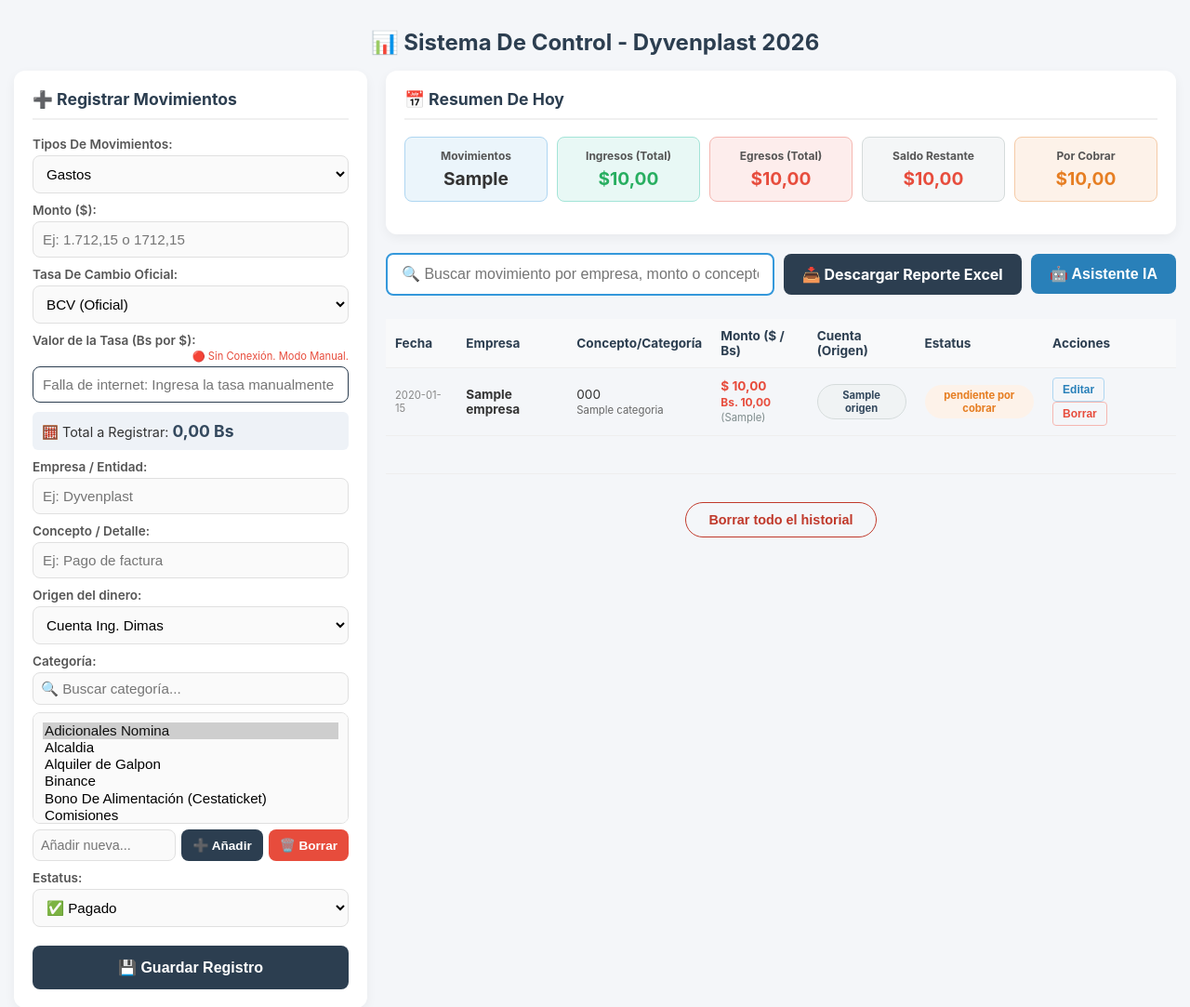
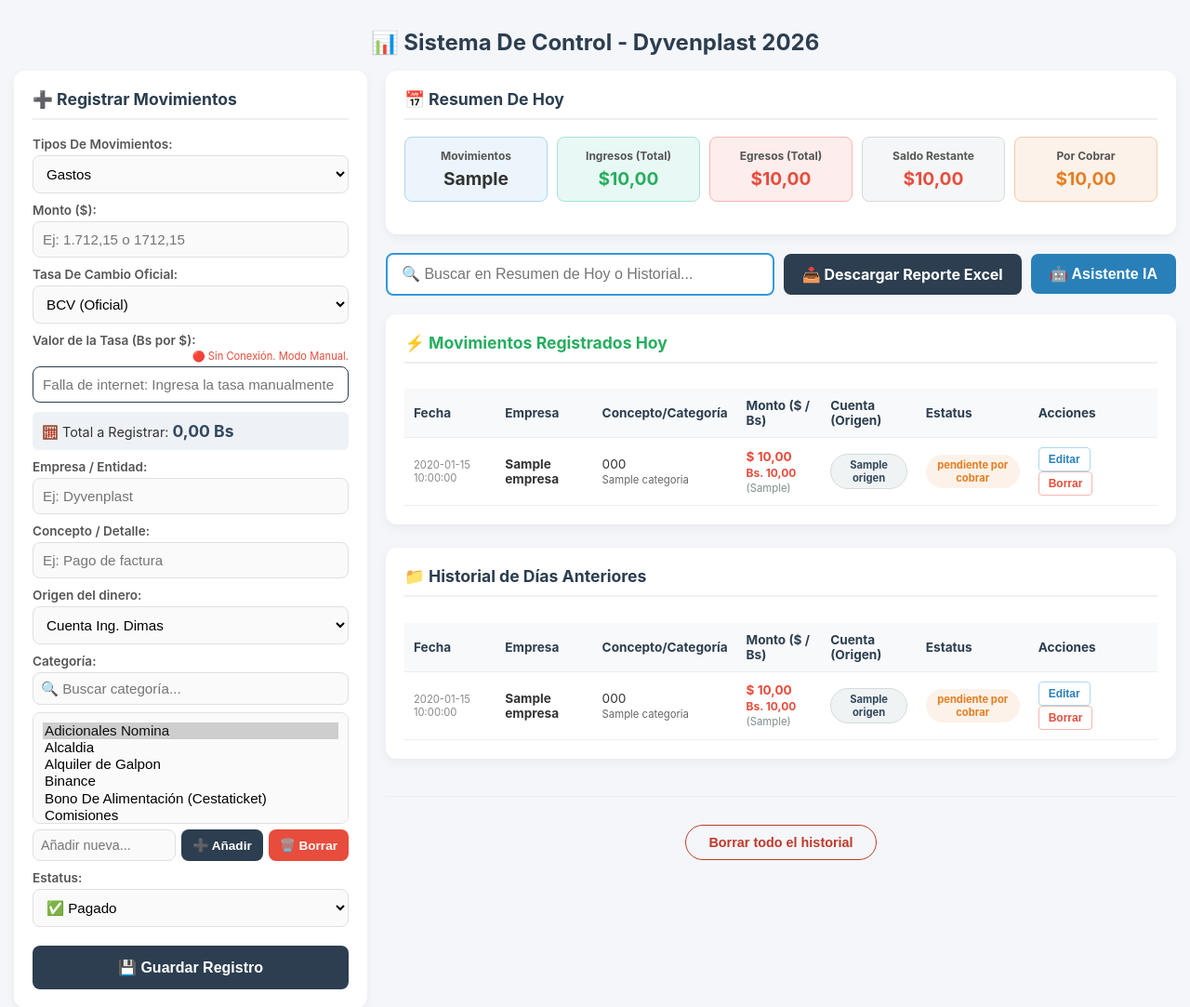
Before and after one commit to rivaszpt-debug/Dyvenplast2025, a Flask app: template templates/index.html in a window 1280 px wide. Shown: the top 1083 px of the page at 93% size. Run offline with Flask 3, Linux system fonts and the light colour scheme; the template is opened without the code that fills it: most values are stand-ins (such as "Sample title", 1, 10 or a date in 2020); some libraries are stand-ins or nearby versions.

Commit message:
Actualización: separación de resumen de hoy, historial inteligente por fechas y limpieza de interfaz

```diff
--- a/app.py
+++ b/app.py
@@ -1,5 +1,12 @@
+from dotenv import load_dotenv
+import os
+
+load_dotenv()
+
 from flask import Flask, render_template, request, redirect, url_for, Response, jsonify
-import sqlite3
+import psycopg2
+from psycopg2.extras import RealDictCursor
+import psycopg2.extras
 from datetime import datetime
 import csv
 from io import StringIO
@@ -9,6 +16,7 @@
 import urllib3
 import re
 import json
+from decimal import Decimal
 
 from google import genai
 from google.genai import types
@@ -122,45 +130,81 @@
 
 
 # --- BASE DE DATOS ---
+class AdaptadorSQLitePostgres:
+    def __init__(self, conn):
+        self.conn = conn
+
+    def cursor(self, *args, **kwargs):
+        kwargs['cursor_factory'] = RealDictCursor
+        return self.conn.cursor(*args, **kwargs)
+
+    def execute(self, query, vars=None):
+        cur = self.cursor()
+
+        # Traducir automáticamente INSERT OR IGNORE de SQLite a PostgreSQL ON CONFLICT
+        query_upper = query.upper()
+        if "INSERT OR IGNORE" in query_upper:
+            idx = query_upper.find("INSERT OR IGNORE")
+            query = query[:idx] + "INSERT" + query[idx + len("INSERT OR IGNORE"):]
+
+            q_up_check = query.upper()
+            if "CATEGORIAS" in q_up_check or "CUENTAS" in q_up_check:
+                query = query.rstrip().rstrip(';') + " ON CONFLICT (nombre) DO NOTHING"
+            else:
+                query = query.rstrip().rstrip(';') + " ON CONFLICT DO NOTHING"
+
+        # Reemplazar los marcadores ? por %s
+        query = query.replace('?', '%s')
+
+        if vars:
+            cur.execute(query, vars)
+        else:
+            cur.execute(query)
+        return cur
+
+    def commit(self):
+        return self.conn.commit()
+
+    def close(self):
+        return self.conn.close()
+
 def obtener_conexion():
-    # Si detecta que está en Railway, usa la ruta del volumen seguro. Si no, usa tu PC.
-    ruta_db = '/data/pagos.db' if os.getenv('RAILWAY_ENVIRONMENT') else 'pagos.db'
-
-    conn = sqlite3.connect(ruta_db)
-    conn.row_factory = sqlite3.Row
-    return conn
+    database_url = os.environ.get('DATABASE_URL').strip()
+    conn = psycopg2.connect(database_url)
+    return AdaptadorSQLitePostgres(conn)
 
 def crear_tabla():
     conn = obtener_conexion()
     conn.execute('''
         CREATE TABLE IF NOT EXISTS pagos (
-            id INTEGER PRIMARY KEY AUTOINCREMENT,
-            monto REAL NOT NULL,
-            monto_bs REAL DEFAULT 0,
+            id SERIAL PRIMARY KEY,
+            monto NUMERIC NOT NULL,
+            monto_bs NUMERIC DEFAULT 0,
             tasa_usada TEXT,
             concepto TEXT NOT NULL,
             origen TEXT NOT NULL,
             empresa TEXT NOT NULL,
             categoria TEXT NOT NULL,
             estatus TEXT NOT NULL,
-            fecha TIMESTAMP DEFAULT (datetime('now', 'localtime'))
+            fecha TIMESTAMP DEFAULT CURRENT_TIMESTAMP
         )
     ''')
     conn.execute('''
         CREATE TABLE IF NOT EXISTS categorias (
-            id INTEGER PRIMARY KEY AUTOINCREMENT,
+            id SERIAL PRIMARY KEY,
             nombre TEXT UNIQUE NOT NULL
         )
     ''')
     conn.execute('''
         CREATE TABLE IF NOT EXISTS cuentas (
-            id INTEGER PRIMARY KEY AUTOINCREMENT,
+            id SERIAL PRIMARY KEY,
             nombre TEXT UNIQUE NOT NULL
         )
     ''')
 
     # Poblado inicial de categorías
-    cat_count = conn.execute("SELECT COUNT(*) FROM categorias").fetchone()[0]
+    res_cat = conn.execute("SELECT COUNT(*) as total FROM categorias").fetchone()
+    cat_count = res_cat['total'] if isinstance(res_cat, dict) else res_cat[0]
     if cat_count == 0:
         cats_defecto = [
             "Adicionales nómina", "Alcaldía", "Alquiler de Galpón", "Binance",
@@ -174,14 +218,15 @@
             "Préstamos Empleados", "Préstamos Terceros"
         ]
         for c in cats_defecto:
-            conn.execute("INSERT OR IGNORE INTO categorias (nombre) VALUES (?)", (c,))
+            conn.execute("INSERT INTO categorias (nombre) VALUES (%s) ON CONFLICT (nombre) DO NOTHING", (c,))
 
     # Poblado inicial de cuentas/orígenes
-    cta_count = conn.execute("SELECT COUNT(*) FROM cuentas").fetchone()[0]
+    res_cta = conn.execute("SELECT COUNT(*) as total FROM cuentas").fetchone()
+    cta_count = res_cta['total'] if isinstance(res_cta, dict) else res_cta[0]
     if cta_count == 0:
         ctas_defecto = ["Cuenta Ingeniero", "Cuenta Mayra", "Cuenta Binance", "Cuenta Yorgelis"]
         for c in ctas_defecto:
-            conn.execute("INSERT OR IGNORE INTO cuentas (nombre) VALUES (?)", (c,))
+            conn.execute("INSERT INTO cuentas (nombre) VALUES (%s) ON CONFLICT (nombre) DO NOTHING", (c,))
 
     conn.commit()
     conn.close()
@@ -354,33 +399,44 @@
     """Consulta la base de datos para extraer registros, sumatorias o buscar por empresa/categoría/estatus/ID."""
     try:
         conn = obtener_conexion()
+        # Aseguramos usar un cursor que devuelva diccionarios (o adaptamos las filas)
+        cur = conn.cursor(cursor_factory=psycopg2.extras.RealDictCursor) if 'psycopg2' in globals() else conn.cursor()
+
         filtro_low = filtro.lower()
         if "hoy" in filtro_low:
             hoy = datetime.now().strftime('%Y-%m-%d')
-            filas = conn.execute("SELECT id, fecha, monto, monto_bs, empresa, concepto, categoria, estatus, origen FROM pagos WHERE fecha LIKE ? ORDER BY id DESC", (f"{hoy}%",)).fetchall()
+            # Usamos %s y fecha::text para que PostgreSQL permita buscar con LIKE
+            cur.execute("SELECT id, fecha, monto, monto_bs, empresa, concepto, categoria, estatus, origen FROM pagos WHERE fecha::text LIKE %s ORDER BY id DESC", (f"{hoy}%",))
         elif "cobrar" in filtro_low or "pendiente" in filtro_low:
-            filas = conn.execute("SELECT id, fecha, monto, monto_bs, empresa, concepto, categoria, estatus, origen FROM pagos WHERE estatus IN ('Pendiente por cobrar', 'Abono') ORDER BY id DESC").fetchall()
+            cur.execute("SELECT id, fecha, monto, monto_bs, empresa, concepto, categoria, estatus, origen FROM pagos WHERE estatus IN ('Pendiente por cobrar', 'Abono') ORDER BY id DESC")
         else:
-            filas = conn.execute("SELECT id, fecha, monto, monto_bs, empresa, concepto, categoria, estatus, origen FROM pagos ORDER BY id DESC LIMIT 30").fetchall()
+            cur.execute("SELECT id, fecha, monto, monto_bs, empresa, concepto, categoria, estatus, origen FROM pagos ORDER BY id DESC LIMIT 30")
+
+        filas = cur.fetchall()
+        cur.close()
         conn.close()
-        registros = [dict(r) for r in filas]
+
+        registros = []
+        for r in filas:
+            d = dict(r)
+            # Convertir datetime de PostgreSQL a texto plano de forma segura
+            if isinstance(d.get('fecha'), datetime):
+                d['fecha'] = d['fecha'].strftime('%Y-%m-%d %H:%M:%S')
+            # Convertir Decimal a float para que el JSON no colapse
+            if isinstance(d.get('monto'), Decimal):
+                d['monto'] = float(d['monto'])
+            if isinstance(d.get('monto_bs'), Decimal):
+                d['monto_bs'] = float(d['monto_bs'])
+
+            registros.append(d)
+
         if not registros:
             return "La consulta arrojó 0 resultados."
+
         return f"Datos obtenidos ({len(registros)} registros): {json.dumps(registros, ensure_ascii=False)}"
+
     except Exception as e:
         return f"Error al consultar: {str(e)}"
-
-def vaciar_historial() -> str:
-    """PELIGRO: Elimina el historial financiero completo de la base de datos. SOLO EJECUTAR si el usuario ya dio su confirmación expresa de borrar todo el historial."""
-    try:
-        conn = obtener_conexion()
-        conn.execute('DELETE FROM pagos')
-        conn.execute("DELETE FROM sqlite_sequence WHERE name='pagos'")
-        conn.commit()
-        conn.close()
-        return "BASE DE DATOS ELIMINADA CON ÉXITO. El historial financiero quedó en 0."
-    except Exception as e:
-        return f"Error al vaciar: {str(e)}"
 
 def limpiar_memoria_chat() -> str:
     """Borra únicamente la memoria de la conversación actual de la IA cuando el usuario le pide reiniciar el chat."""
@@ -392,13 +448,42 @@
 @app.route('/')
 def index():
     conn = obtener_conexion()
-    pagos_db = conn.execute('SELECT * FROM pagos ORDER BY id DESC').fetchall()
+    cur = conn.cursor()
+
+    # Ordenar desde la fecha más reciente a la más antigua
+    cur.execute('SELECT * FROM pagos ORDER BY fecha DESC, id DESC')
+    filas = cur.fetchall()
+
+    cur.close()
     conn.close()
 
-    pagos = [dict(p) for p in pagos_db]
+    hoy_date = datetime.now().date()
+
+    todos_pagos = []
+    for r in filas:
+        d = dict(r)
+        f_obj = d.get('fecha')
+
+        # Procesar la fecha de manera segura con objetos de fecha reales
+        if isinstance(f_obj, datetime):
+            d['fecha'] = f_obj.strftime('%Y-%m-%d %H:%M:%S')
+            d['fecha_date'] = f_obj.date()
+        elif isinstance(f_obj, str):
+            try:
+                # Intentar parsear los primeros 10 caracteres (YYYY-MM-DD)
+                d['fecha_date'] = datetime.strptime(f_obj[:10], '%Y-%m-%d').date()
+            except:
+                d['fecha_date'] = hoy_date
+        else:
+            d['fecha_date'] = hoy_date
+
+        if isinstance(d.get('monto'), Decimal):
+            d['monto'] = float(d['monto'])
+        if isinstance(d.get('monto_bs'), Decimal):
+            d['monto_bs'] = float(d['monto_bs'])
+        todos_pagos.append(d)
+
     totales_categoria = {}
-
-    hoy = datetime.now().strftime('%Y-%m-%d')
     resumen_hoy = {
         "movimientos_hechos": 0,
         "ingresos": 0.0,
@@ -407,30 +492,46 @@
         "por_cobrar": 0.0
     }
 
-    for p in pagos:
-        estatus_p = p['estatus']
-        monto_p = float(p['monto'])
-        if estatus_p in ['Pendiente por cobrar', 'Abono'] and monto_p > 0:
-            resumen_hoy['por_cobrar'] += monto_p
+    pagos_hoy = []
+    pagos_historial = []
 
-        cat = p['categoria']
+    for p in todos_pagos:
+        estatus_p = p.get('estatus', '')
+        monto_p = float(p.get('monto') or 0.0)
+        cat = p.get('categoria') or ''
+
         p['es_ingreso'] = True if 'ingreso' in cat.lower() or 'venta' in cat.lower() else False
 
-        if not p['es_ingreso']:
-            totales_categoria[cat] = totales_categoria.get(cat, 0) + monto_p
+        if not p['es_ingreso'] and cat:
+            totales_categoria[cat] = totales_categoria.get(cat, 0.0) + monto_p
 
-        if p['fecha'] and str(p['fecha']).startswith(hoy):
+        # COMPARACIÓN ESTRICTA DE CALENDARIO:
+        # Si la fecha del registro coincide exactamente con el día de hoy, va al Resumen de Hoy
+        if p['fecha_date'] == hoy_date:
+            pagos_hoy.append(p)
             resumen_hoy['movimientos_hechos'] += 1
-            if estatus_p in ['Pagado']:
+
+            if estatus_p in ['Pendiente por cobrar', 'Abono'] and monto_p > 0:
+                resumen_hoy['por_cobrar'] += monto_p
+
+            if estatus_p == 'Pagado':
                 if p['es_ingreso']:
                     resumen_hoy['ingresos'] += monto_p
                 else:
                     resumen_hoy['egresos'] += monto_p
+        else:
+            # Cualquier otra fecha (pasada o futura) va al Historial de Días Anteriores
+            pagos_historial.append(p)
 
     resumen_hoy['saldo'] = resumen_hoy['ingresos'] - resumen_hoy['egresos']
-    tasas_vivas = obtener_tasas()
+    tasas_vivas = obtener_tasas() if 'obtener_tasas' in globals() else {}
 
-    return render_template('index.html', pagos=pagos, totales=totales_categoria, resumen_hoy=resumen_hoy, tasas=tasas_vivas)
+    return render_template('index.html',
+                           pagos_hoy=pagos_hoy,
+                           pagos_historial=pagos_historial,
+                           totales=totales_categoria,
+                           resumen_hoy=resumen_hoy,
+                           tasas=tasas_vivas)
 
 @app.route('/agregar', methods=['POST'])
 def agregar_pago():
@@ -442,6 +543,9 @@
     tipo_tasa = request.form.get('tipo_tasa')
     tasa_valor = request.form.get('tasa_valor')
 
+    # Obtener fecha del formulario o usar la fecha y hora actual
+    fecha = request.form.get('fecha') or datetime.now().strftime('%Y-%m-%d %H:%M:%S')
+
     origen_str = request.form.get('origen')
     if origen_str == 'Otra':
         origen_str = request.form.get('origen_otro')
@@ -452,12 +556,19 @@
         monto_bs = round(monto * tasa_num, 2)
 
         conn = obtener_conexion()
+
+        # Guardar incluyendo el campo 'fecha'
         conn.execute('''
-            INSERT INTO pagos (monto, monto_bs, tasa_usada, concepto, origen, empresa, categoria, estatus)
-            VALUES (?, ?, ?, ?, ?, ?, ?, ?)
-        ''', (monto, monto_bs, f"{tipo_tasa} ({tasa_num:.2f})", concepto, origen_str, empresa, categoria, estatus))
-        conn.execute("INSERT OR IGNORE INTO categorias (nombre) VALUES (?)", (categoria.strip(),))
-        conn.execute("INSERT OR IGNORE INTO cuentas (nombre) VALUES (?)", (origen_str.strip(),))
+            INSERT INTO pagos (fecha, monto, monto_bs, tasa_usada, concepto, origen, empresa, categoria, estatus)
+            VALUES (%s, %s, %s, %s, %s, %s, %s, %s, %s)
+        ''', (fecha, monto, monto_bs, f"{tipo_tasa} ({tasa_num:.2f})", concepto, origen_str, empresa, categoria, estatus))
+
+        if categoria and categoria.strip():
+            conn.execute("INSERT INTO categorias (nombre) VALUES (%s) ON CONFLICT (nombre) DO NOTHING", (categoria.strip(),))
+
+        if origen_str and origen_str.strip():
+            conn.execute("INSERT INTO cuentas (nombre) VALUES (%s) ON CONFLICT (nombre) DO NOTHING", (origen_str.strip(),))
+
         conn.commit()
         conn.close()
 
@@ -544,6 +655,19 @@
         mimetype="text/csv",
         headers={"Content-Disposition": "attachment;filename=Reporte_Cuentas_y_Pagos.csv"}
     )
+
+def vaciar_historial() -> str:
+    """Borra toda la tabla de pagos de la base de datos de forma segura."""
+    try:
+        conn = obtener_conexion()
+        cur = conn.cursor()
+        cur.execute("DELETE FROM pagos")
+        conn.commit()
+        cur.close()
+        conn.close()
+        return "Se ha vaciado todo el historial de la base de datos con éxito."
+    except Exception as e:
+        return f"Error al vaciar el historial: {str(e)}"
 
 # --- RUTAS DE LA APLICACIÓN: ASISTENTE DE IA ---
 @app.route('/api/ia-chat', methods=['POST'])
--- a/templates/index.html
+++ b/templates/index.html
@@ -414,11 +414,14 @@
                 </div>
 
                 <div class="barra-herramientas">
-                    <input type="text" id="buscador" placeholder="🔍 Buscar movimiento por empresa, monto o concepto...">
+                    <input type="text" id="buscador" placeholder="🔍 Buscar en Resumen de Hoy o Historial...">
                     <a href="/exportar" class="btn-descargar">📥 Descargar Reporte Excel</a>
                     <button type="button" class="btn-descargar" style="background-color: #2980b9;" onclick="toggleChatIA()">🤖 Asistente IA</button>
                 </div>
 
+                <!-- 🟢 TABLA 1: MOVIMIENTOS DE HOY -->
+                <div class="card" style="margin-top: 20px;">
+                    <h3 style="color: var(--exito);">⚡ Movimientos Registrados Hoy</h3>
                     <div class="table-wrapper">
                         <table>
                             <thead>
@@ -432,10 +435,11 @@
                                     <th style="min-width: 130px;">Acciones</th>
                                 </tr>
                             </thead>
-                        <tbody id="tabla-pagos">
-                            {% for p in pagos %}
+                            <tbody id="tabla-hoy">
+                                {% if pagos_hoy %}
+                                    {% for p in pagos_hoy %}
                                     <tr data-tipo="{% if p.es_ingreso %}ingreso{% else %}gasto{% endif %}" data-estatus="{{ p.estatus | lower }}">
-                                <td><span class="fecha-chica">{{ p.fecha[:10] }}</span></td>
+                                        <td><span class="fecha-chica">{{ p.fecha }}</span></td>
                                         <td><strong>{{ p.empresa }}</strong></td>
                                         <td>
                                             {{ p.concepto }}<br>
@@ -459,7 +463,7 @@
                                         <td>
                                             <button type="button" class="btn-editar"
                                                 data-id="{{ p.id }}"
-                                        data-fecha="{{ p.fecha[:10] }}"
+                                                data-fecha="{{ p.fecha }}"
                                                 data-empresa="{{ p.empresa }}"
                                                 data-concepto="{{ p.concepto }}"
                                                 data-monto="{{ p.monto }}"
@@ -474,8 +478,83 @@
                                         </td>
                                     </tr>
                                     {% endfor %}
+                                {% else %}
+                                    <tr>
+                                        <td colspan="7" style="text-align: center; color: #888; padding: 15px;">No hay movimientos registrados el día de hoy.</td>
+                                    </tr>
+                                {% endif %}
                             </tbody>
                         </table>
+                    </div>
+                </div>
+
+                <!-- 📁 TABLA 2: HISTORIAL DE DÍAS ANTERIORES -->
+                <div class="card" style="margin-top: 25px;">
+                    <h3 style="color: var(--primario);">📁 Historial de Días Anteriores</h3>
+                    <div class="table-wrapper">
+                        <table>
+                            <thead>
+                                <tr>
+                                    <th>Fecha</th>
+                                    <th>Empresa</th>
+                                    <th>Concepto/Categoría</th>
+                                    <th>Monto ($ / Bs)</th>
+                                    <th>Cuenta (Origen)</th>
+                                    <th>Estatus</th>
+                                    <th style="min-width: 130px;">Acciones</th>
+                                </tr>
+                            </thead>
+                            <tbody id="tabla-historial">
+                                {% if pagos_historial %}
+                                    {% for p in pagos_historial %}
+                                    <tr data-tipo="{% if p.es_ingreso %}ingreso{% else %}gasto{% endif %}" data-estatus="{{ p.estatus | lower }}">
+                                        <td><span class="fecha-chica">{{ p.fecha }}</span></td>
+                                        <td><strong>{{ p.empresa }}</strong></td>
+                                        <td>
+                                            {{ p.concepto }}<br>
+                                            <small style="color: #666;">{{ p.categoria }}</small>
+                                        </td>
+                                        <td>
+                                            <strong class="{% if p.es_ingreso %}text-verde{% else %}text-rojo{% endif %}">
+                                                $ {{ "{:,.2f}".format(p.monto).replace(',', 'X').replace('.', ',').replace('X', '.') }}
+                                            </strong>
+                                            <span class="monto-bs {% if p.es_ingreso %}text-verde{% else %}text-rojo{% endif %}">
+                                                Bs. {{ "{:,.2f}".format(p.monto_bs).replace(',', 'X').replace('.', ',').replace('X', '.') }}
+                                            </span>
+                                            <small style="color:#7f8c8d;">({{ p.tasa_usada }})</small>
+                                        </td>
+                                        <td><span class="badge badge-origen">{{ p.origen }}</span></td>
+                                        <td>
+                                            <span class="badge {% if p.estatus == 'Pagado' %}badge-pagado{% elif p.estatus == 'Abono' %}badge-abono{% else %}badge-pendiente{% endif %}">
+                                                {{ p.estatus }}
+                                            </span>
+                                        </td>
+                                        <td>
+                                            <button type="button" class="btn-editar"
+                                                data-id="{{ p.id }}"
+                                                data-fecha="{{ p.fecha }}"
+                                                data-empresa="{{ p.empresa }}"
+                                                data-concepto="{{ p.concepto }}"
+                                                data-monto="{{ p.monto }}"
+                                                data-origen="{{ p.origen }}"
+                                                data-categoria="{{ p.categoria }}"
+                                                data-estatus="{{ p.estatus }}"
+                                                onclick="abrirModalEditar(this)">Editar</button>
+
+                                            <form action="/eliminar/{{ p.id }}" method="POST" onsubmit="return confirm('¿Desea eliminar este registro permanentemente?');" style="display:inline;">
+                                                <button type="submit" class="btn-eliminar">Borrar</button>
+                                            </form>
+                                        </td>
+                                    </tr>
+                                    {% endfor %}
+                                {% else %}
+                                    <tr>
+                                        <td colspan="7" style="text-align: center; color: #888; padding: 15px;">No hay registros en el historial anterior.</td>
+                                    </tr>
+                                {% endif %}
+                            </tbody>
+                        </table>
+                    </div>
                 </div>
 
                 <div style="margin-top: 40px; text-align: center; border-top: 1px solid #eee; padding-top: 30px;">
@@ -488,7 +567,7 @@
         </div>
     </div>
 
-    <!-- MODAL DE EDICIÓN FLOTANTE -->
+    <!-- MODAL DE EDICIÓN FLOTANTE (Solo el formulario) -->
     <div id="modalEditar" class="modal">
         <div class="modal-content">
             <span class="close" onclick="document.getElementById('modalEditar').style.display='none'">&times;</span>
@@ -603,10 +682,12 @@
         };
 
        function filtrarTabla(filtro) {
-            let filas = document.querySelectorAll("#tabla-pagos tr");
+            let filas = document.querySelectorAll("#tabla-hoy tr, #tabla-historial tr");
             filas.forEach(fila => {
                 let tipo = fila.getAttribute("data-tipo");
                 let estatus = fila.getAttribute("data-estatus");
+
+                if (!tipo) return; // Omite filas de mensaje "no hay movimientos"
 
                 if (filtro === 'todo') {
                     fila.style.display = "";
@@ -797,9 +878,10 @@
             }
         }
 
+
            document.getElementById("buscador").addEventListener("keyup", function() {
             let filtro = this.value.toLowerCase();
-            let filas = document.querySelectorAll("#tabla-pagos tr");
+            let filas = document.querySelectorAll("#tabla-hoy tr, #tabla-historial tr");
             filas.forEach(function(fila) {
                 let textoFila = fila.textContent.toLowerCase();
                 fila.style.display = textoFila.includes(filtro) ? "" : "none";
```
Also changed, not shown: 1 other file. Lines whose indentation alone changed are shown as unchanged.
